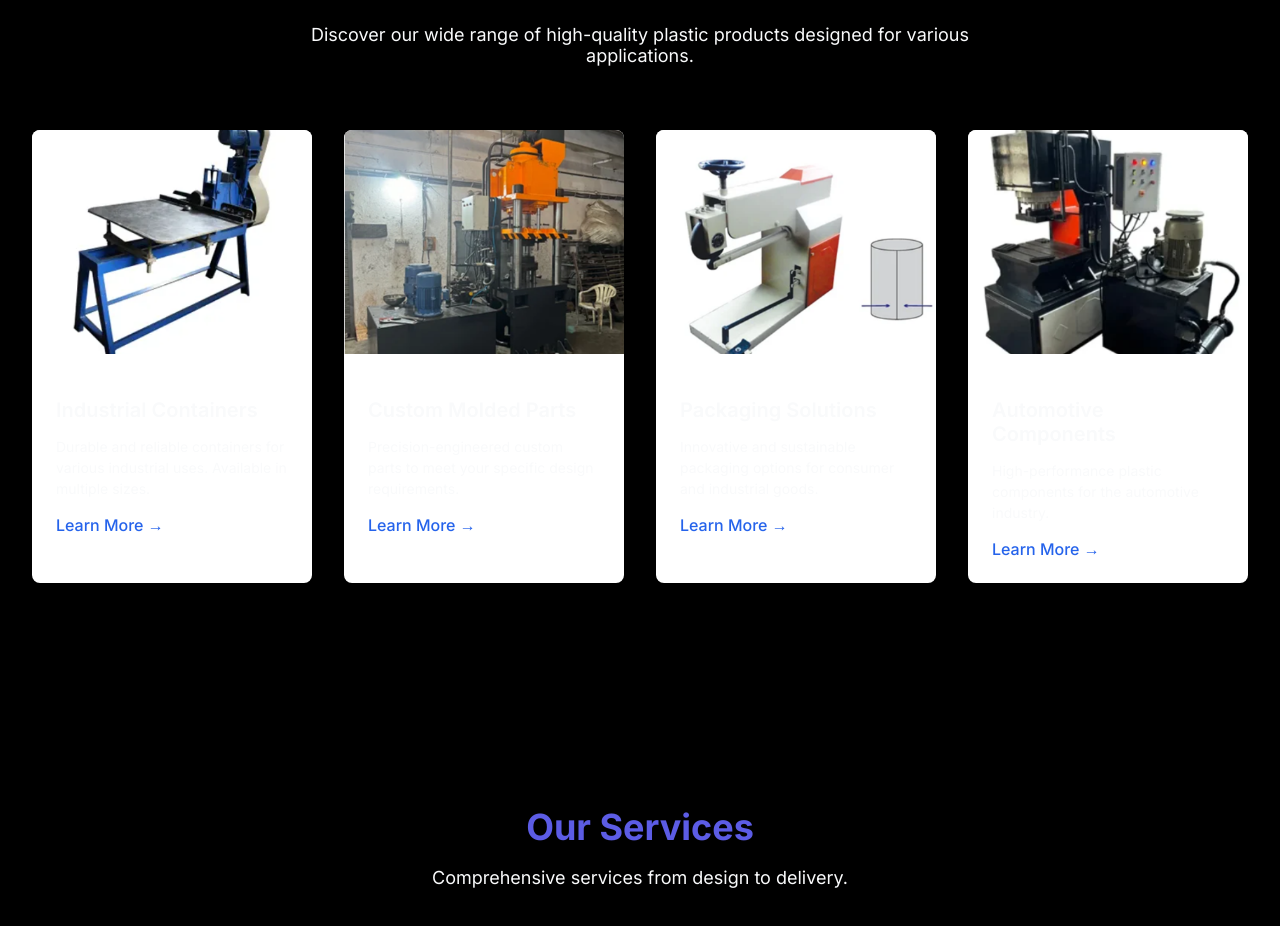
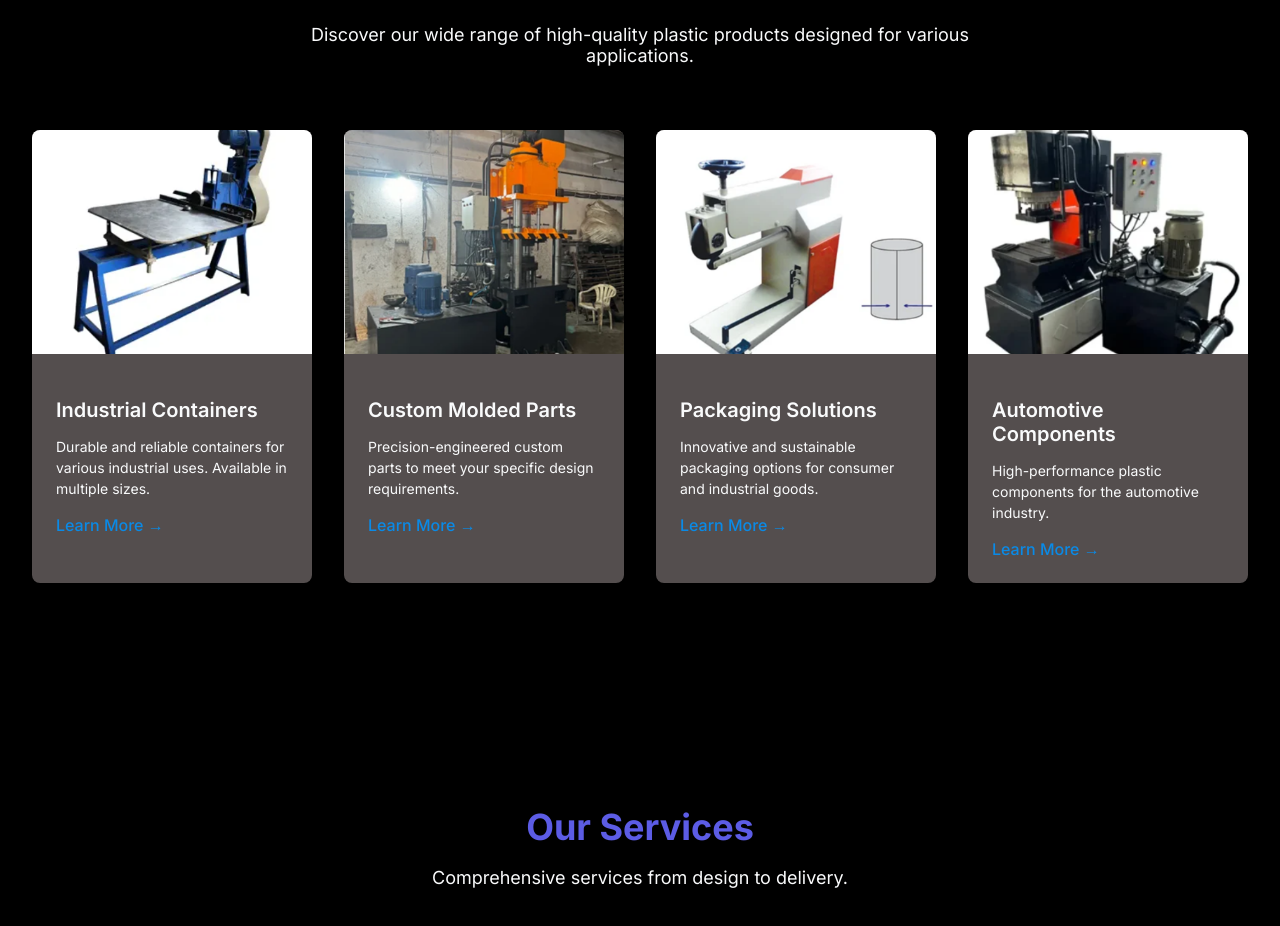
Before and after one commit to malviyakarishma/Industry-web-app, a Next.js app: page / in a window 1280 px wide. Shown: the part 2004-2930 px from the top of the page. Built offline with nearby package versions, Linux system fonts and the light colour scheme.

Commit message:
cards change

```diff
--- a/src/components/ProductsSection/ProductsSection.module.css
+++ b/src/components/ProductsSection/ProductsSection.module.css
@@ -64,22 +64,24 @@
 
 /* ProductCard specific styles */
 .productCard {
-  background-color: var(--color-bg-white); /* bg-white */
+  background-color: rgb(84, 78, 78); /* bg-white */
   border-radius: var(--border-radius-lg); /* rounded-lg */
   box-shadow: var(--shadow-lg); /* shadow-lg */
   overflow: hidden; /* overflow-hidden */
-  transition: transform 0.3s ease-in-out, box-shadow 0.3s ease-in-out; /* transform transition-transform duration-300 */
+  transition: transform 0.3s ease-in-out, box-shadow 0.3s ease-in-out;
 }
 
 .productCard:hover {
   transform: scale(1.05); /* hover:scale-105 */
   box-shadow: var(--shadow-xl);
+
 }
 
 .cardImageContainer {
     width: 100%;
     height: 14rem; /* h-56 */
     position: relative; /* For Next/Image fill or object-fit */
+
 }
 
 .cardImage {
@@ -107,7 +109,7 @@
 }
 
 .cardLink {
-  color: var(--color-primary); /* text-blue-600 */
+  color: rgb(10, 138, 230); /* text-blue-600 */
   font-weight: 500; /* font-medium */
   transition: color 0.15s ease-in-out;
 }
```
